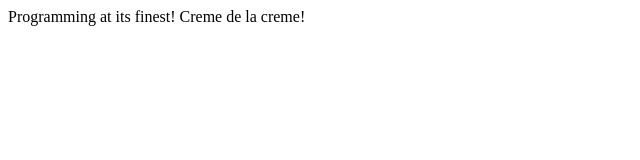
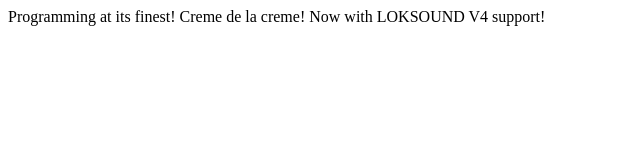
Before and after one commit to dahmartens/Rocrail, a plain HTML site: page index.html in a window 1280 px wide. Shown: the whole page, without its empty margins (0-640 px from the left). Drawn offline with Linux system fonts and the light colour scheme.

Commit message:
Added LOKSOUND V4 support

```diff
--- a/index.html
+++ b/index.html
@@ -5,5 +5,6 @@
   <body>
     Programming at its finest!
 	Creme de la creme!
+	Now with LOKSOUND V4 support!
   </body>
 </html>
```
Also changed, not shown: 1 other file.
